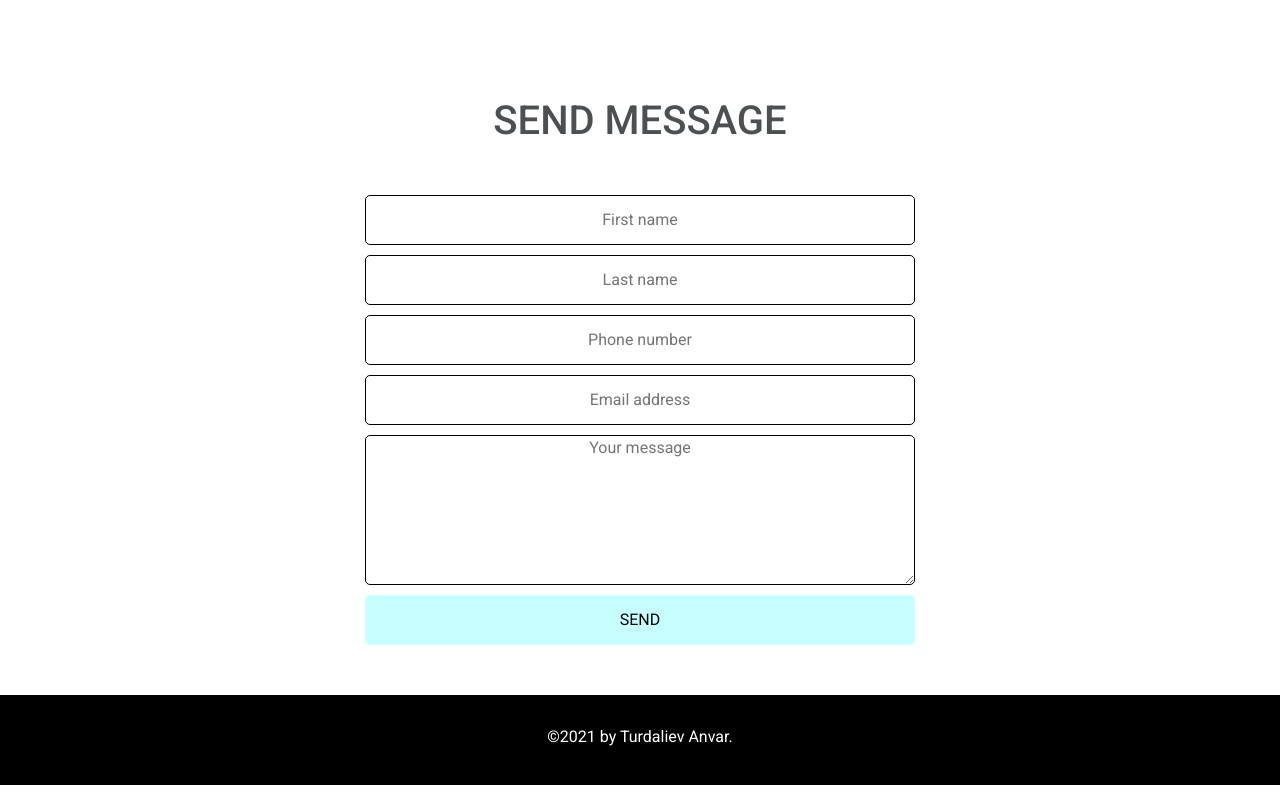
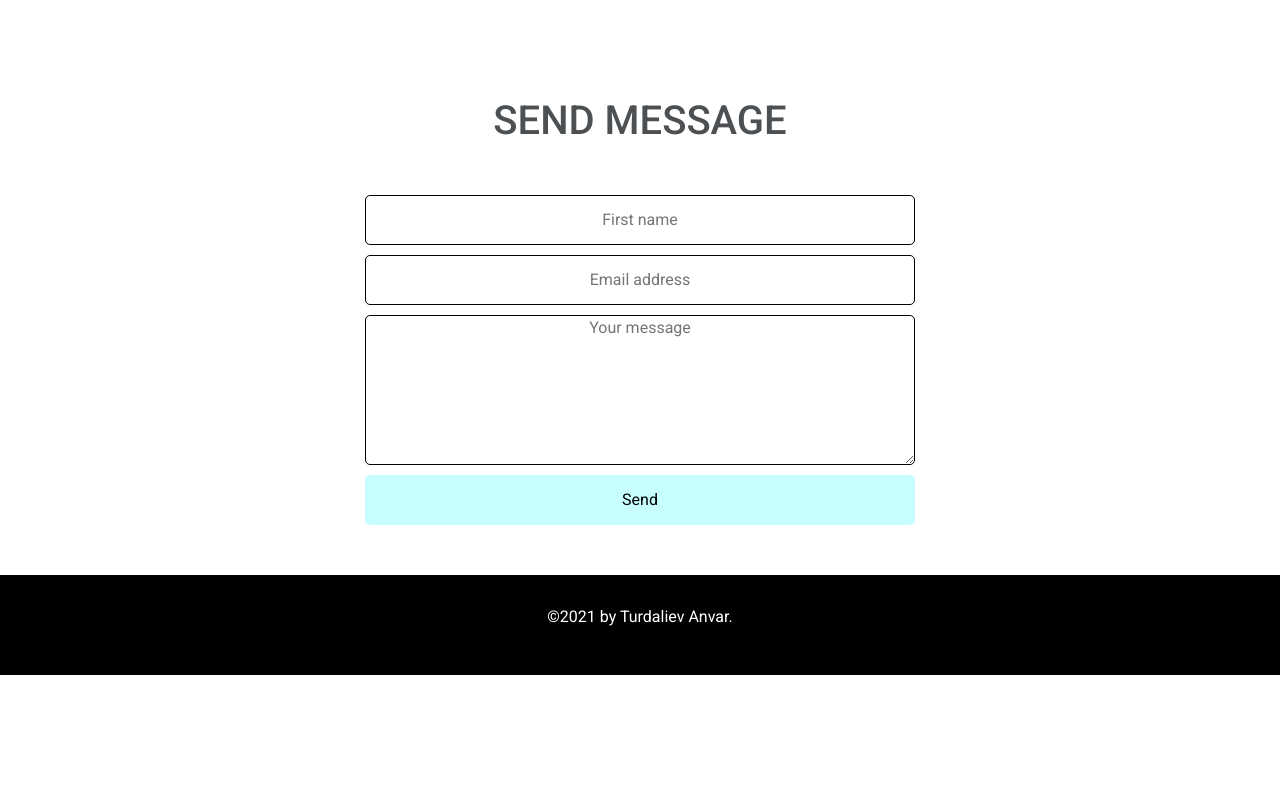
Before and after one commit to Anvarapa/QQ__Investment, a plain HTML site: page index.html in a window 1280 px wide. Shown: the part 1734-2519 px from the top of the page. After the commit the page ends 2409 px from the top, so only its background shows below. Drawn offline with nearby package versions, Linux system fonts and the light colour scheme.

Commit message:
Update index.html

```diff
--- a/index.html
+++ b/index.html
@@ -129,21 +129,20 @@
 
       <!-- SECTION__4 -->
       <h1 class="menu__name__h1">SEND MESSAGE</h1>
-      <div class="send__m" id="send__m">
-        <input required class="input" type="text" placeholder="First name" />
-        <input required class="input" type="text" placeholder="Last name" />
-        <input required class="input" type="tel" placeholder="Phone number" />
-        <input required class="input" type="email" placeholder="Email address" />
+          <form class="send__m" id="send__m" action="https://formspree.io/f/mleaoagz"
+      method="POST">
+        <input required class="input" type="text" name="name" placeholder="First name" />
+        <input required class="input" type="email" name="_replyto" placeholder="Email address" />
         <textarea
           required
           class="message"
-          name="text"
+          name="message"
           cols="30"
           rows="10"
           placeholder="Your message"
         ></textarea>
-        <button class="send">SEND</button>
-      </div>
+        <input class="send" type="submit" value="Send">
+      </form>
     </div>
     <!-- FOOTER -->
     <footer class="footer">
```
